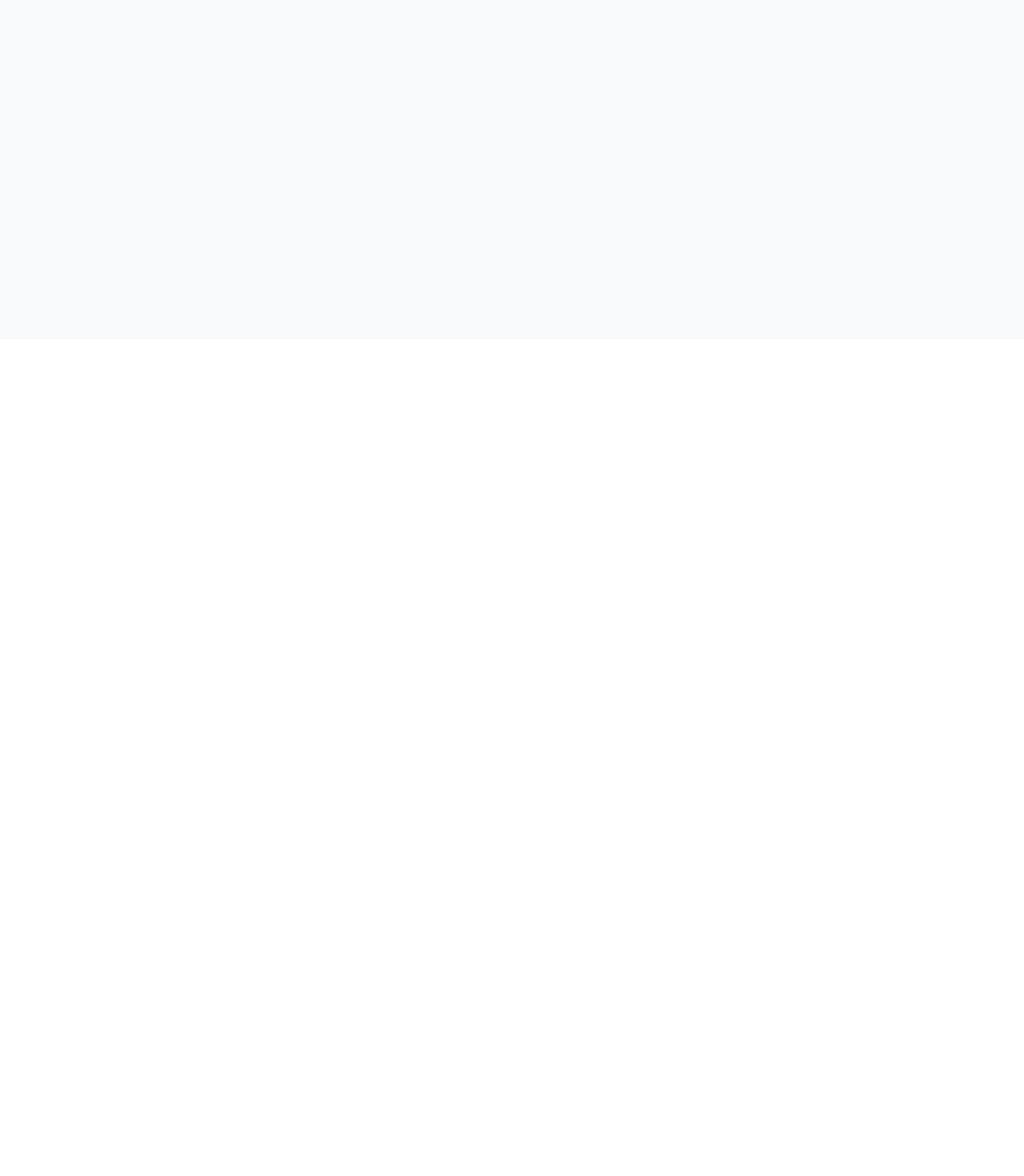
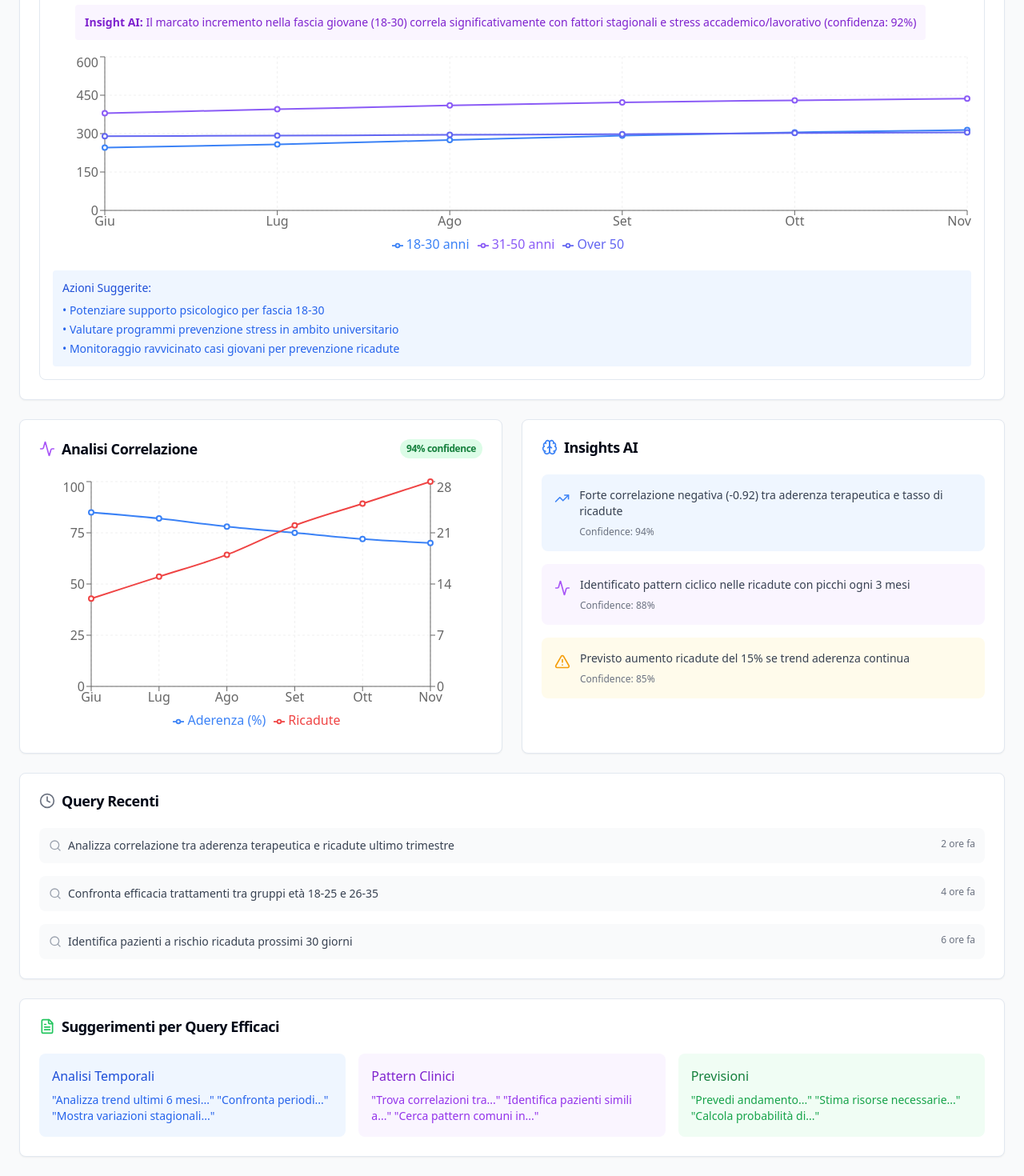
Before and after one commit to navettagi/dsm-dashboard-demo, a Next.js app: page /dashboard/ai-query in a window 1280 px wide. Shown: the part 376-1846 px from the top of the page at 80% size. Before the commit the page ends 800 px from the top, so only its background shows below. Built offline with nearby package versions, Linux system fonts and the light colour scheme.

Commit message:
ai-query page now visible

```diff
--- a/app/dashboard/ai-query/page.tsx
+++ b/app/dashboard/ai-query/page.tsx
@@ -5,38 +5,11 @@ import { Card, CardHeader, CardTitle, CardContent } from '@/components/ui/card';
 import { BarChart, Bar, XAxis, YAxis, CartesianGrid, Tooltip, Legend, ResponsiveContainer, LineChart, Line } from 'recharts';
 import { Search, Brain, Clock, FileText, AlertTriangle, Activity, TrendingUp, Users } from 'lucide-react';
 
-// Type definitions
-interface SuggestedQueryCategory {
-  category: string;
-  queries: string[];
-}
+const AIQueryDashboard = () => {
+  const [queryInput, setQueryInput] = useState('');
+  const [showSuggestions, setShowSuggestions] = useState(false);
 
-interface RecentQuery {
-  query: string;
-  timestamp: string;
-  status: string;
-}
-
-interface QueryInsight {
-  type: 'correlation' | 'pattern' | 'prediction';
-  description: string;
-  confidence: number;
-}
-
-interface QueryResults {
-  chartData: Array<{
-    month: string;
-    aderenza: number;
-    ricadute: number;
-  }>;
-  insights: QueryInsight[];
-}
-
-const AIQueryDashboard = () => {
-  const [queryInput, setQueryInput] = useState<string>('');
-  const [showSuggestions, setShowSuggestions] = useState<boolean>(false);
-
-  const suggestedQueries: SuggestedQueryCategory[] = [
+  const suggestedQueries = [
     {
       category: "Analisi Trend",
       queries: [
@@ -63,7 +36,7 @@ const AIQueryDashboard = () => {
     }
   ];
 
-  const recentQueries: RecentQuery[] = [
+  const recentQueries = [
     {
       query: "Analizza correlazione tra aderenza terapeutica e ricadute ultimo trimestre",
       timestamp: "2 ore fa",
@@ -82,7 +55,7 @@ const AIQueryDashboard = () => {
   ];
 
   // Dati simulati per il risultato della query
-  const queryResults: QueryResults = {
+  const queryResults = {
     chartData: [
       { month: 'Giu', aderenza: 85, ricadute: 12 },
       { month: 'Lug', aderenza: 82, ricadute: 15 },
@@ -108,11 +81,6 @@ const AIQueryDashboard = () => {
         confidence: 85
       }
     ]
-  };
-
-  // Handler function for setting query input
-  const handleSetQueryInput = (query: string) => {
-    setQueryInput(query);
   };
 
   return (
@@ -143,7 +111,74 @@ const AIQueryDashboard = () => {
           <CardContent>
             <div className="space-y-4">
               <div className="relative">
-                {/* Rest of the existing JSX remains the same until the Query Suggestions section */}
+                {/* Query Example */}
+              <div className="p-4 bg-blue-50 rounded-lg mb-4">
+                <div className="flex items-center gap-2 mb-2">
+                  <Search className="h-4 w-4 text-blue-500" />
+                  <span className="font-medium text-blue-700">
+                    "Qual è l'andamento dei disturbi dell'umore negli ultimi 6 mesi, diviso per fasce d'età?"
+                  </span>
+                </div>
+              </div>
+
+              {/* AI Response */}
+              <div className="p-4 bg-white border rounded-lg">
+                <div className="flex items-start gap-2 mb-4">
+                  <Brain className="h-5 w-5 text-purple-500 mt-1" />
+                  <div className="space-y-3">
+                    <p className="text-gray-700">
+                      Dall'analisi degli ultimi 6 mesi emerge un pattern significativo nella distribuzione dei disturbi dell'umore:
+                    </p>
+
+                    <ul className="list-disc pl-5 space-y-2 text-gray-600">
+                      <li><span className="font-medium">Fascia 18-30 anni:</span> Incremento del 28% (245 → 314 casi)</li>
+                      <li><span className="font-medium">Fascia 31-50 anni:</span> Aumento moderato del 15% (380 → 437 casi)</li>
+                      <li><span className="font-medium">Over 50:</span> Relativa stabilità +5% (290 → 305 casi)</li>
+                    </ul>
+
+                    <div className="p-3 bg-purple-50 rounded mt-4">
+                      <p className="text-sm text-purple-700">
+                        <strong>Insight AI:</strong> Il marcato incremento nella fascia giovane (18-30)
+                        correla significativamente con fattori stagionali e stress accademico/lavorativo
+                        (confidenza: 92%)
+                      </p>
+                    </div>
+                  </div>
+                </div>
+
+                {/* Trend Chart */}
+                <div className="h-64 mt-4">
+                  <ResponsiveContainer width="100%" height="100%">
+                    <LineChart data={[
+                      { month: 'Giu', '18-30': 245, '31-50': 380, 'Over 50': 290 },
+                      { month: 'Lug', '18-30': 258, '31-50': 395, 'Over 50': 292 },
+                      { month: 'Ago', '18-30': 275, '31-50': 410, 'Over 50': 295 },
+                      { month: 'Set', '18-30': 292, '31-50': 422, 'Over 50': 298 },
+                      { month: 'Ott', '18-30': 305, '31-50': 430, 'Over 50': 302 },
+                      { month: 'Nov', '18-30': 314, '31-50': 437, 'Over 50': 305 }
+                    ]}>
+                      <CartesianGrid strokeDasharray="3 3" stroke="#f0f0f0" />
+                      <XAxis dataKey="month" />
+                      <YAxis />
+                      <Tooltip />
+                      <Legend />
+                      <Line type="monotone" dataKey="18-30" name="18-30 anni" stroke="#3b82f6" strokeWidth={2} />
+                      <Line type="monotone" dataKey="31-50" name="31-50 anni" stroke="#8b5cf6" strokeWidth={2} />
+                      <Line type="monotone" dataKey="Over 50" name="Over 50" stroke="#6366f1" strokeWidth={2} />
+                    </LineChart>
+                  </ResponsiveContainer>
+                </div>
+
+                {/* Actions Suggestions */}
+                <div className="mt-4 p-3 bg-blue-50 rounded">
+                  <p className="text-sm font-medium text-blue-700">Azioni Suggerite:</p>
+                  <ul className="mt-2 space-y-1 text-sm text-blue-600">
+                    <li>• Potenziare supporto psicologico per fascia 18-30</li>
+                    <li>• Valutare programmi prevenzione stress in ambito universitario</li>
+                    <li>• Monitoraggio ravvicinato casi giovani per prevenzione ricadute</li>
+                  </ul>
+                </div>
+              </div>
 
                 {/* Query Suggestions */}
                 {showSuggestions && (
@@ -157,7 +192,7 @@ const AIQueryDashboard = () => {
                               <div
                                 key={qIdx}
                                 className="p-2 text-sm bg-gray-50 rounded hover:bg-blue-50 cursor-pointer"
-                                onClick={() => handleSetQueryInput(query)}
+                                onClick={() => setQueryInput(query)}
                               >
                                 {query}
                               </div>
@@ -168,16 +203,156 @@ const AIQueryDashboard = () => {
                     </div>
                   </div>
                 )}
-
-                {/* Rest of the component remains the same */}
-
               </div>
             </div>
           </CardContent>
         </Card>
 
-        {/* Rest of the component code remains unchanged */}
+        {/* Query Results */}
+        <div className="grid grid-cols-1 lg:grid-cols-2 gap-6">
+          {/* Chart Result */}
+          <Card className="bg-white">
+            <CardHeader>
+              <CardTitle className="flex items-center justify-between">
+                <div className="flex items-center gap-2">
+                  <Activity className="h-5 w-5 text-purple-500" />
+                  Analisi Correlazione
+                </div>
+                <span className="text-xs bg-green-100 text-green-700 px-2 py-1 rounded-full">
+                  94% confidence
+                </span>
+              </CardTitle>
+            </CardHeader>
+            <CardContent>
+              <div className="h-80">
+                <ResponsiveContainer width="100%" height="100%">
+                  <LineChart data={queryResults.chartData}>
+                    <CartesianGrid strokeDasharray="3 3" stroke="#f0f0f0" />
+                    <XAxis dataKey="month" />
+                    <YAxis yAxisId="left" />
+                    <YAxis yAxisId="right" orientation="right" />
+                    <Tooltip />
+                    <Legend />
+                    <Line
+                      yAxisId="left"
+                      type="monotone"
+                      dataKey="aderenza"
+                      name="Aderenza (%)"
+                      stroke="#3b82f6"
+                      strokeWidth={2}
+                    />
+                    <Line
+                      yAxisId="right"
+                      type="monotone"
+                      dataKey="ricadute"
+                      name="Ricadute"
+                      stroke="#ef4444"
+                      strokeWidth={2}
+                    />
+                  </LineChart>
+                </ResponsiveContainer>
+              </div>
+            </CardContent>
+          </Card>
 
+          {/* AI Insights */}
+          <Card className="bg-white">
+            <CardHeader>
+              <CardTitle className="flex items-center gap-2">
+                <Brain className="h-5 w-5 text-blue-500" />
+                Insights AI
+              </CardTitle>
+            </CardHeader>
+            <CardContent>
+              <div className="space-y-4">
+                {queryResults.insights.map((insight, index) => (
+                  <div key={index} className={`p-4 rounded-lg ${
+                    insight.type === 'correlation' ? 'bg-blue-50' :
+                    insight.type === 'pattern' ? 'bg-purple-50' :
+                    'bg-amber-50'
+                  }`}>
+                    <div className="flex items-start gap-3">
+                      {insight.type === 'correlation' && <TrendingUp className="h-5 w-5 text-blue-500 mt-1" />}
+                      {insight.type === 'pattern' && <Activity className="h-5 w-5 text-purple-500 mt-1" />}
+                      {insight.type === 'prediction' && <AlertTriangle className="h-5 w-5 text-amber-500 mt-1" />}
+                      <div>
+                        <p className="text-sm text-gray-700">{insight.description}</p>
+                        <div className="mt-2 text-xs text-gray-500">
+                          Confidence: {insight.confidence}%
+                        </div>
+                      </div>
+                    </div>
+                  </div>
+                ))}
+              </div>
+            </CardContent>
+          </Card>
+        </div>
+
+        {/* Recent Queries */}
+        <Card className="bg-white">
+          <CardHeader>
+            <CardTitle className="flex items-center gap-2">
+              <Clock className="h-5 w-5 text-gray-500" />
+              Query Recenti
+            </CardTitle>
+          </CardHeader>
+          <CardContent>
+            <div className="space-y-4">
+              {recentQueries.map((query, index) => (
+                <div key={index} className="p-3 bg-gray-50 rounded-lg">
+                  <div className="flex justify-between items-start">
+                    <div className="flex items-center gap-2">
+                      <Search className="h-4 w-4 text-gray-400" />
+                      <span className="text-sm text-gray-700">{query.query}</span>
+                    </div>
+                    <span className="text-xs text-gray-500">{query.timestamp}</span>
+                  </div>
+                </div>
+              ))}
+            </div>
+          </CardContent>
+        </Card>
+
+        {/* Query Tips */}
+        <Card className="bg-white">
+          <CardHeader>
+            <CardTitle className="flex items-center gap-2">
+              <FileText className="h-5 w-5 text-green-500" />
+              Suggerimenti per Query Efficaci
+            </CardTitle>
+          </CardHeader>
+          <CardContent>
+            <div className="grid grid-cols-1 md:grid-cols-3 gap-4">
+              <div className="p-4 bg-blue-50 rounded-lg">
+                <h3 className="font-medium text-blue-700 mb-2">Analisi Temporali</h3>
+                <p className="text-sm text-blue-600">
+                  "Analizza trend ultimi 6 mesi..."
+                  "Confronta periodi..."
+                  "Mostra variazioni stagionali..."
+                </p>
+              </div>
+
+              <div className="p-4 bg-purple-50 rounded-lg">
+                <h3 className="font-medium text-purple-700 mb-2">Pattern Clinici</h3>
+                <p className="text-sm text-purple-600">
+                  "Trova correlazioni tra..."
+                  "Identifica pazienti simili a..."
+                  "Cerca pattern comuni in..."
+                </p>
+              </div>
+
+              <div className="p-4 bg-green-50 rounded-lg">
+                <h3 className="font-medium text-green-700 mb-2">Previsioni</h3>
+                <p className="text-sm text-green-600">
+                  "Prevedi andamento..."
+                  "Stima risorse necessarie..."
+                  "Calcola probabilità di..."
+                </p>
+              </div>
+            </div>
+          </CardContent>
+        </Card>
       </div>
     </div>
   );
```
